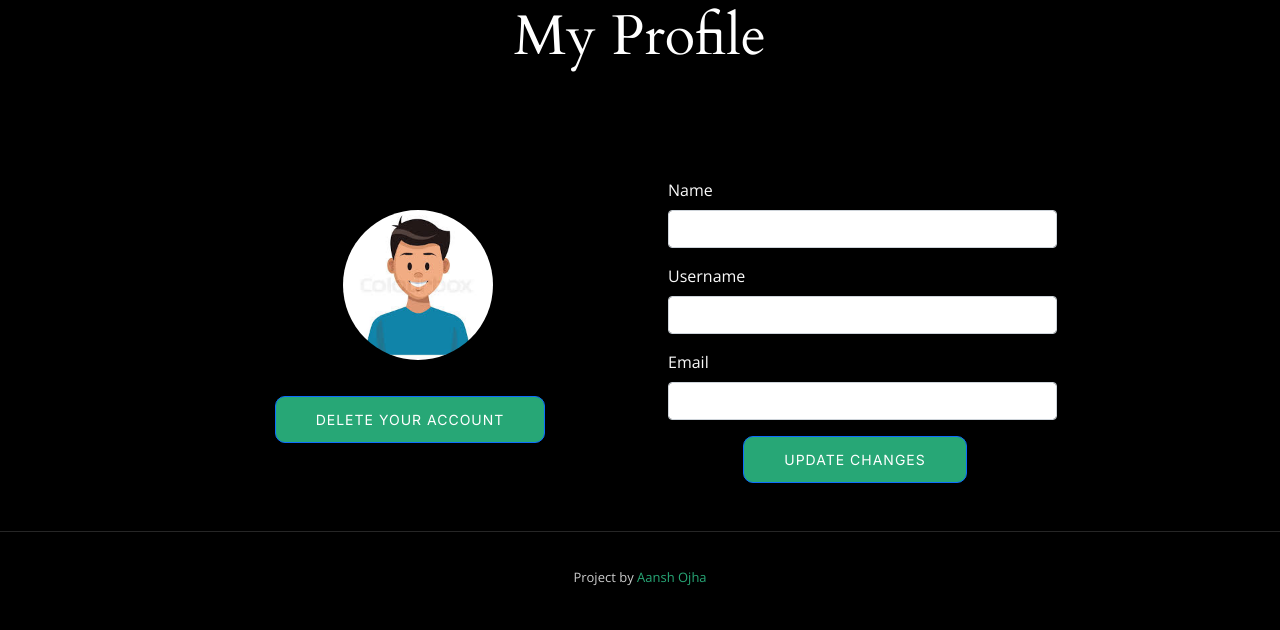
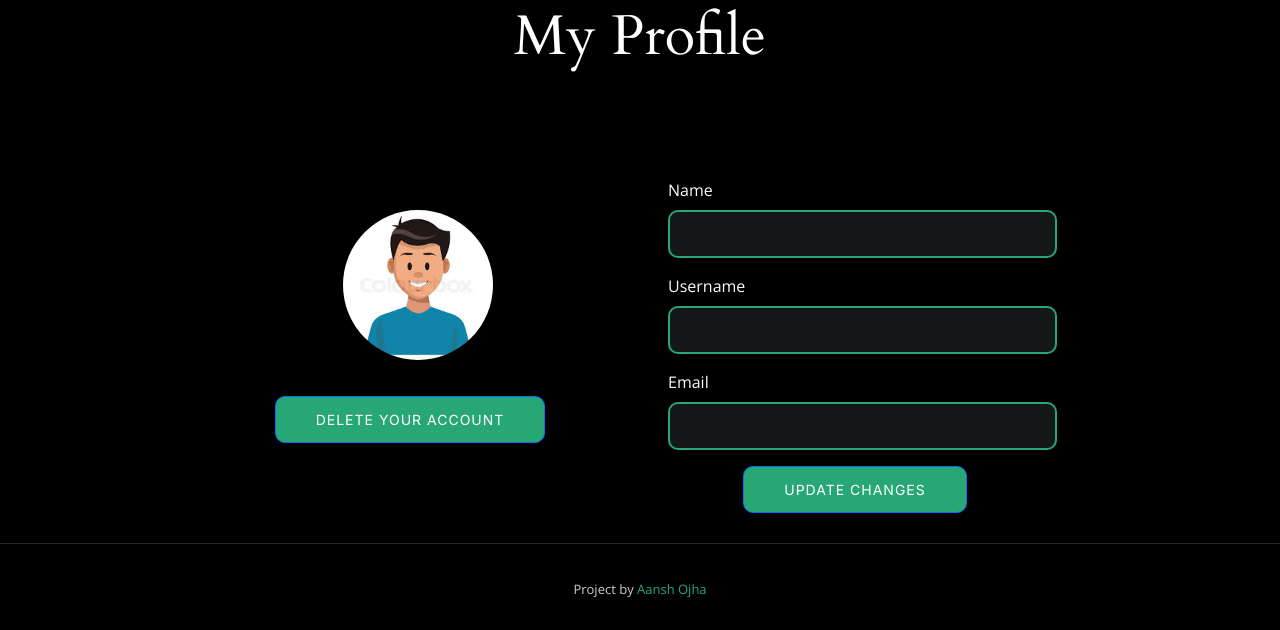
Before and after one commit to AanshOjha/Flask-Login-System, a Flask app: template flaskalbum/templates/profile.html in a window 1280 px wide. Shown: the part 227-857 px from the top of the page. Before the commit the page ends 813 px from the top, so only its background shows below. Run offline with Flask 3, Linux system fonts and the light colour scheme; the template is opened without the code that fills it, so the values that code supplies are empty; parts of the project's set-up code (start-up, migrations or seed data) failed here and were passed over.

Commit message:
Optimized styling of website

```diff
--- a/flaskalbum/static/css/website.css
+++ b/flaskalbum/static/css/website.css
@@ -170,8 +170,11 @@ h6 {
 }
 
 .upload-btn:hover {
-  transform: scale(1.1);
+  transform: scale(1.05);
   transition: transform 0.3s ease-in-out;
+  box-shadow: 0 0 30px var(--color-primary), 0 0 30px var(--color-primary);
+  transition: 0.25s ease-in;
+  background: var(--color-primary);
 }
 
 .upload-btn:active {
@@ -1224,7 +1227,7 @@ h6 {
   background: #000;
   background-size: cover;
   position: relative;
-  padding: 140px 0 60px 0;
+  padding: 80px 0 40px 0;
 }
 
 .hero h2 {
@@ -1332,3 +1335,32 @@ h6 {
 .glightbox-desc {
   background: rgba(0, 0, 0, 0.7);
 }
+
+.input-fields {
+  width: 100%;
+  padding: 10px;
+  margin-bottom: 15px;
+  border: 2px solid var(--color-primary); /* Border color */
+  border-radius: 4px;
+  background-color: var(--color-secondary); /* Black background for input fields */
+  color: var(--color-primary); /* Text color */
+  border-radius: var(--radius-border);
+}
+
+.input-fields::placeholder {
+  color: var(--color-primary); /* Placeholder text color */
+  opacity: 0.7; /* Slightly transparent placeholder */
+}
+
+.input-fields:focus {
+  outline: none; /* Remove default outline */
+  border-color: var(--color-primary); /* Keep border color on focus */
+  background-color: var(--color-secondary);
+  color: var(--color-default); /* Change border color on focus */
+  box-shadow: 0 0 30px var(--color-primary), 0 0 30px var(--color-primary);
+  transition: 0.25s ease-in;
+}
+
+.photo_details {
+  display: none;
+}
--- a/flaskalbum/templates/profile.html
+++ b/flaskalbum/templates/profile.html
@@ -34,17 +34,17 @@
           <form class="update_profile" method="POST" action="/profile">
             <div class="form-group m-3">
                 <label for="name" class="form-label">Name</label>
-                <input type="text" class="form-control" value="{{ name }}" name="name" id="name">
+                <input type="text" class="input-fields form-control" value="{{ name }}" name="name" id="name">
             </div>
             <div class="form-group m-3">
                 <label for="username" class="form-label">Username</label>
 
-                <input type="text" class="form-control" value="{{ username }}" name="username" id="username">
+                <input type="text" class="input-fields form-control" value="{{ username }}" name="username" id="username">
 
             </div>
             <div class="form-group m-3">
                 <label for="email" class="form-label">Email</label>
-              <input type="email" class="form-control" value="{{ email }}" name="email" id="email">
+              <input type="email" class="input-fields form-control" value="{{ email }}" name="email" id="email">
             </div>
             <div class="text-center"><input class="btn btn-primary upload-btn" type="submit" name="update_profile" value="Update Changes"></div>
 
```
Also changed, not shown: flaskalbum/templates/index.html (+30 -8 lines).
